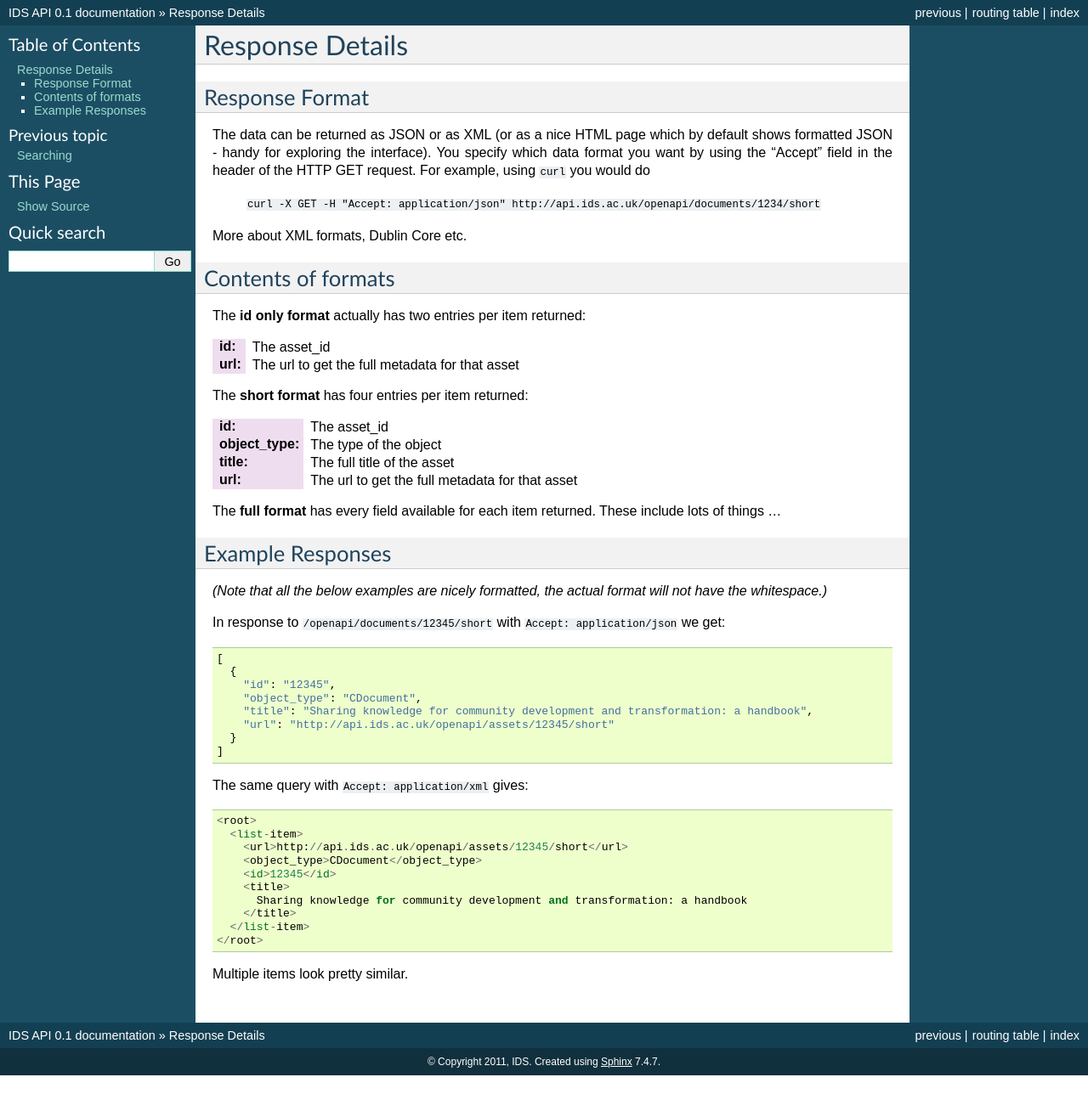
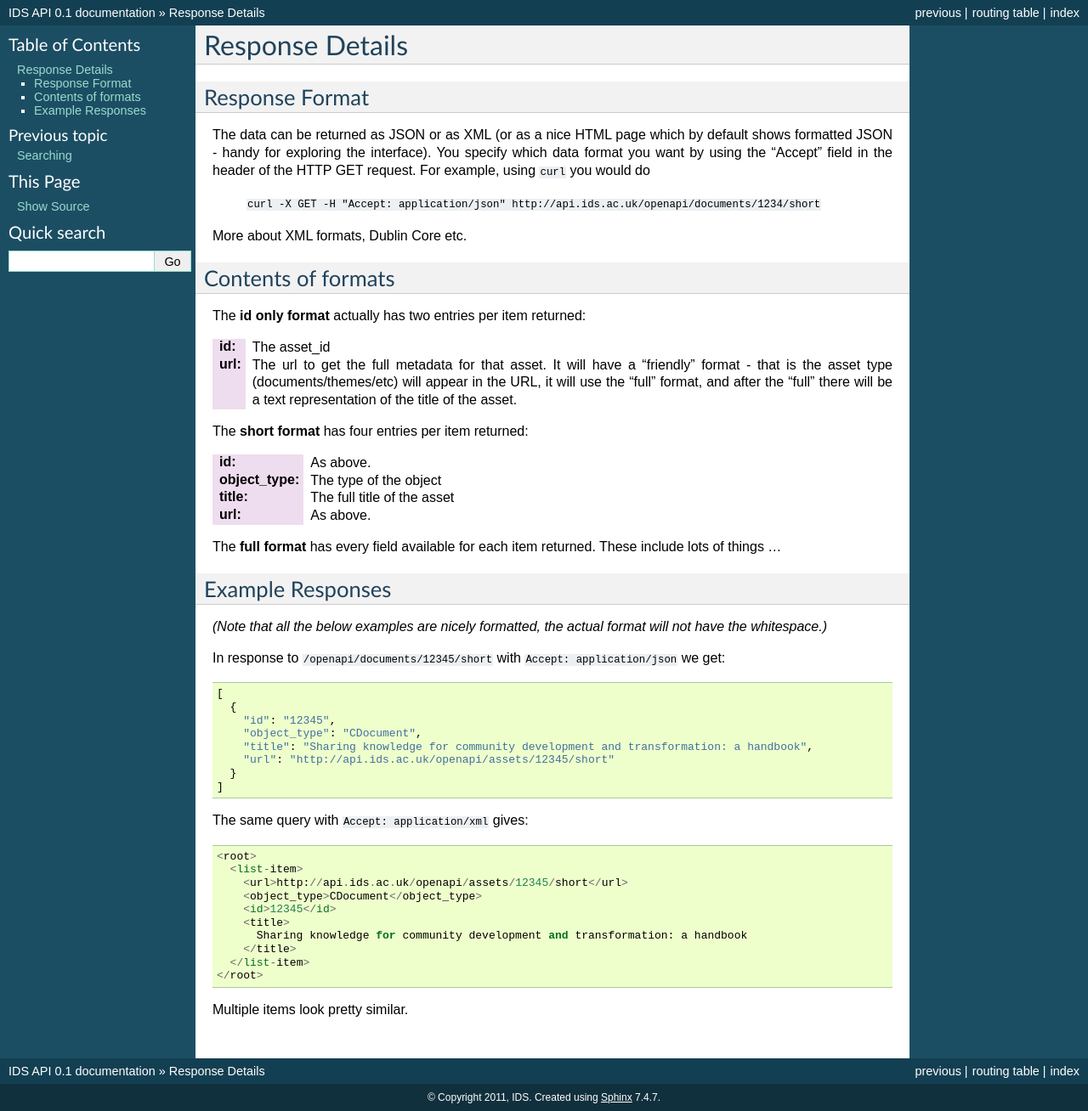
Before and after one commit to oriel-hub/api, a Sphinx documentation site: the page built from docs/response.rst, in a window 1280 px wide. Shown: the whole page at 85% size. Built offline with Sphinx 7.4.7, drawn with Linux system fonts in a browser that asks for light colours; before the commit the page ends 1266 px from its top, so only the background shows below that.

Commit message:
minor improvements to docs about "friendly" format
git-svn-id: https://svn.aptivate.org/svn/idsapi/dev@5241 679a26be-e637-0410-a801-b7d8065a4221

```diff
--- a/docs/get_asset.rst
+++ b/docs/get_asset.rst
@@ -19,8 +19,8 @@ URL Formats
    Extra fields can be requested using the **extra_fields** query parameter - see
    below.
 
-   The **text_name** field is optional, and is not parsed by the server, but is
-   used to make the URLs more readable.
+   The **text_name** field is optional, and is not parsed by the server, but
+   can be used to make the URLs more readable.
 
    The **asset_type** can be "assets" to return results across all assets, or one
    of the following to restrict what will be returned:
--- a/docs/response.rst
+++ b/docs/response.rst
@@ -19,14 +19,17 @@ Contents of formats
 The **id only format** actually has two entries per item returned:
 
 :id:    The asset_id
-:url:   The url to get the full metadata for that asset
+:url:   The url to get the full metadata for that asset. It will have a
+        "friendly" format - that is the asset type (documents/themes/etc)
+        will appear in the URL, it will use the "full" format, and after the
+        "full" there will be a text representation of the title of the asset.
 
 The **short format** has four entries per item returned:
 
-:id:          The asset_id
+:id:          As above.
 :object_type: The type of the object
 :title:       The full title of the asset
-:url:         The url to get the full metadata for that asset
+:url:         As above.
 
 The **full format** has every field available for each item returned. These
 include lots of things ...
```
